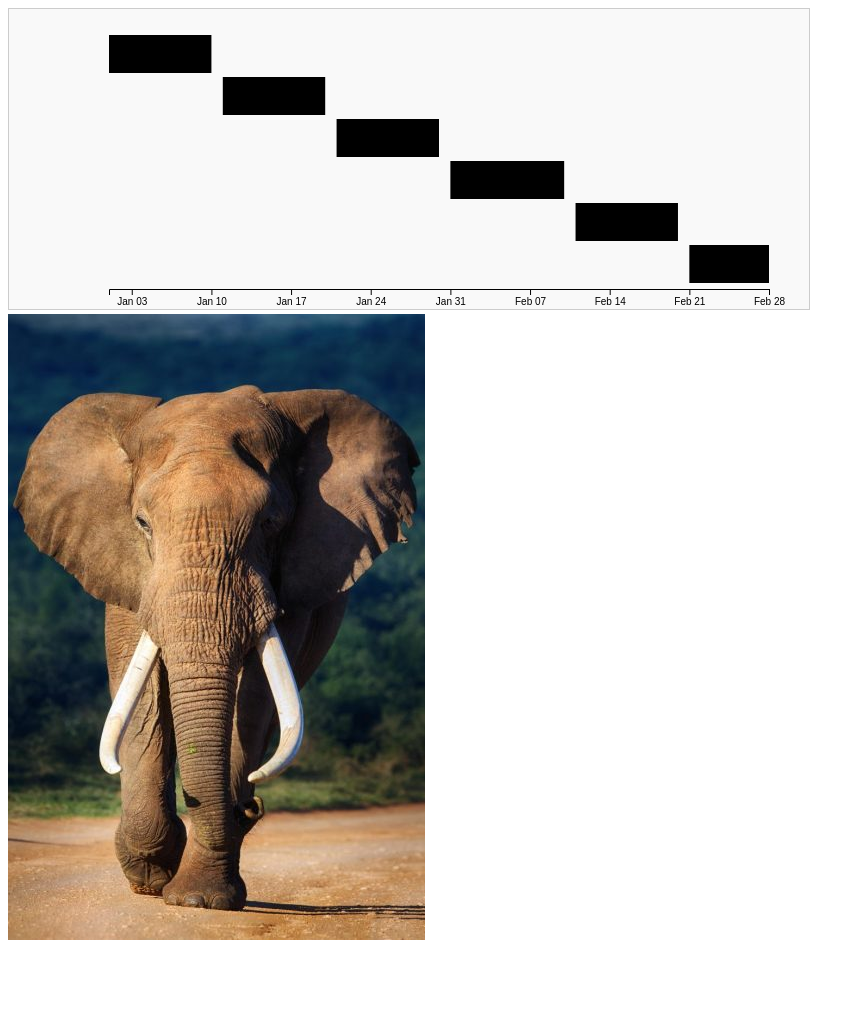
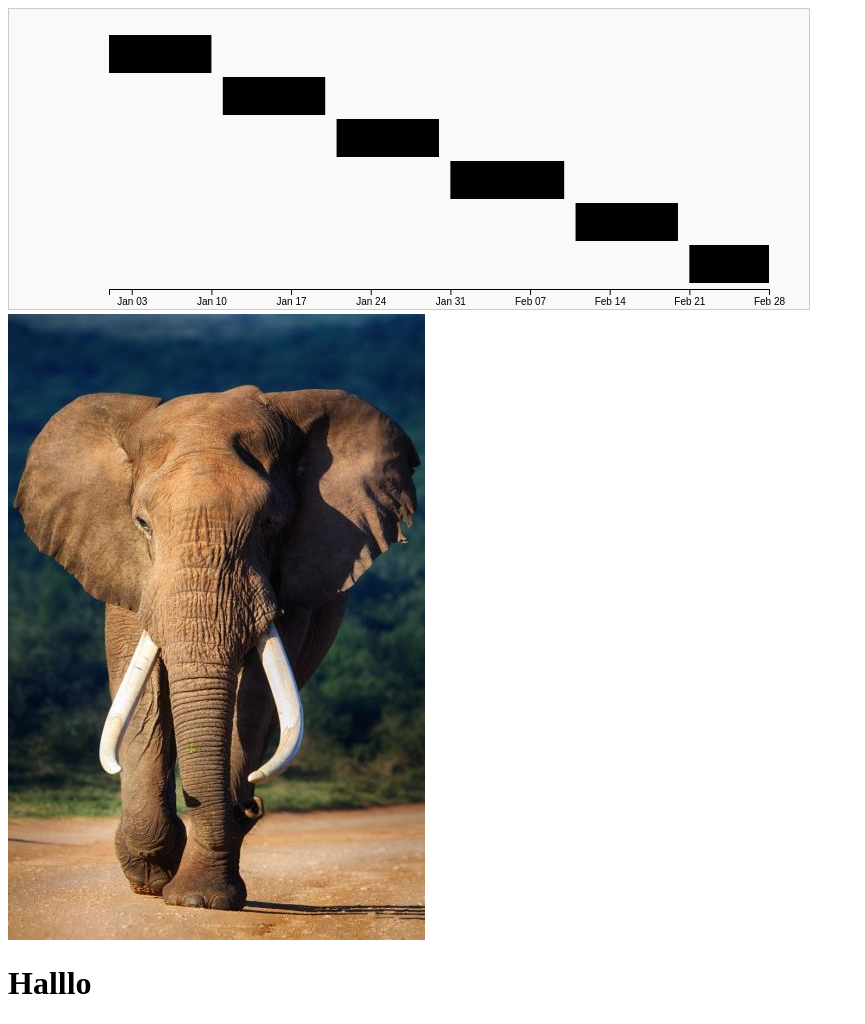
Before and after one commit to fri3d3rike/fri3d3rike.github.io, a plain HTML site: page index.html in a window 1280 px wide. Shown: the whole page, without its empty margins (0-865 px from the left). Before the commit the page ends 952 px from the top, so only its background shows below. Drawn offline with nearby package versions, Linux system fonts and the light colour scheme.

Commit message:
Update index.html

```diff
--- a/index.html
+++ b/index.html
@@ -19,7 +19,7 @@
 
     <img src="./ele.jpeg" />
 
-    <div id="hi"> </div>
+    <div id="hi"> <h1> Halllo </h1></div>
     <script src="https://d3js.org/d3.v7.min.js"></script>
     <script>
         // Function to draw Gantt chart
```
